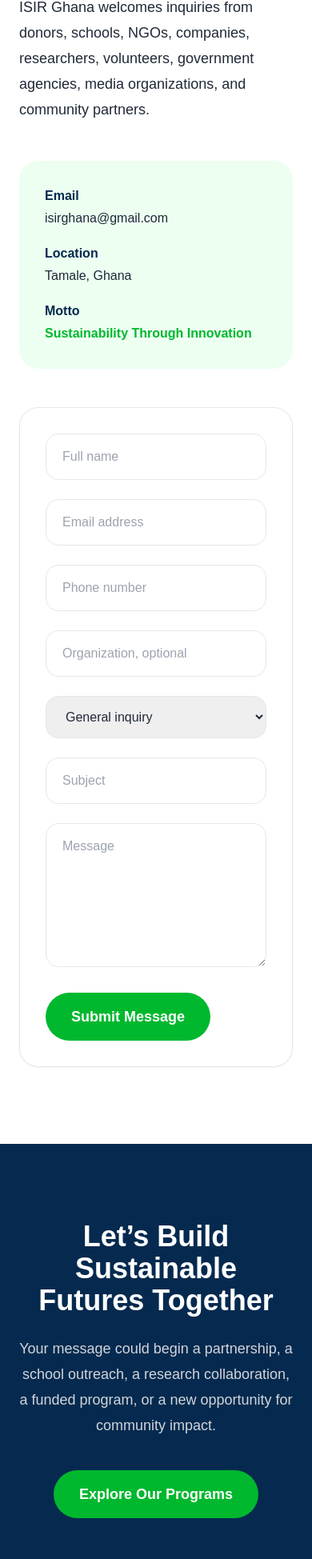
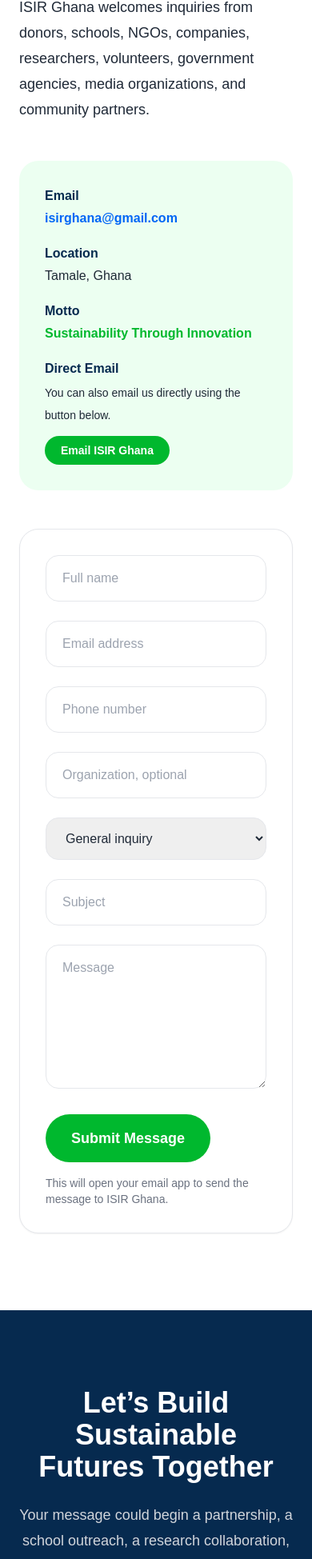
Before and after one commit to rashidasp28/isir-ghana-website, a Next.js app: page /contact in a window 390 px wide. Shown: the part 1460-3409 px from the top of the page at 80% size. Built offline with nearby package versions, Linux system fonts and the light colour scheme.

Commit message:
Improve contact form with mailto action and linked CTA

```diff
--- a/app/contact/page.tsx
+++ b/app/contact/page.tsx
@@ -1,3 +1,4 @@
+import Link from 'next/link'
 import Navbar from '@/components/Navbar'
 import Footer from '@/components/Footer'
 import SectionHeader from '@/components/SectionHeader'
@@ -42,7 +43,7 @@ export default function ContactPage() {
             <div className="bg-lightGreen rounded-3xl p-8 space-y-5">
               <div>
                 <h3 className="font-bold text-darkNavy mb-1">Email</h3>
-                <p className="text-charcoal">isirghana@gmail.com</p>
+                <a href="mailto:isirghana@gmail.com" className="text-primaryBlue font-semibold hover:underline">isirghana@gmail.com</a>
               </div>
               <div>
                 <h3 className="font-bold text-darkNavy mb-1">Location</h3>
@@ -52,22 +53,28 @@ export default function ContactPage() {
                 <h3 className="font-bold text-darkNavy mb-1">Motto</h3>
                 <p className="text-primaryGreen font-semibold">Sustainability Through Innovation</p>
               </div>
+              <div>
+                <h3 className="font-bold text-darkNavy mb-1">Direct Email</h3>
+                <p className="text-charcoal leading-7 text-sm">You can also email us directly using the button below.</p>
+                <a href="mailto:isirghana@gmail.com?subject=Inquiry%20from%20ISIR%20Ghana%20Website" className="inline-flex mt-3 bg-primaryGreen text-white px-5 py-2 rounded-full text-sm font-semibold hover:opacity-90 transition">Email ISIR Ghana</a>
+              </div>
             </div>
           </div>
 
-          <form className="lg:col-span-2 bg-white border border-softGray rounded-3xl p-8 shadow-sm">
+          <form action="mailto:isirghana@gmail.com" method="post" encType="text/plain" className="lg:col-span-2 bg-white border border-softGray rounded-3xl p-8 shadow-sm">
             <div className="grid md:grid-cols-2 gap-6">
-              <input className="border border-softGray rounded-2xl px-5 py-4" placeholder="Full name" />
-              <input className="border border-softGray rounded-2xl px-5 py-4" placeholder="Email address" />
-              <input className="border border-softGray rounded-2xl px-5 py-4" placeholder="Phone number" />
-              <input className="border border-softGray rounded-2xl px-5 py-4" placeholder="Organization, optional" />
-              <select className="border border-softGray rounded-2xl px-5 py-4 md:col-span-2">
+              <input name="Full name" className="border border-softGray rounded-2xl px-5 py-4" placeholder="Full name" />
+              <input name="Email address" className="border border-softGray rounded-2xl px-5 py-4" placeholder="Email address" />
+              <input name="Phone number" className="border border-softGray rounded-2xl px-5 py-4" placeholder="Phone number" />
+              <input name="Organization" className="border border-softGray rounded-2xl px-5 py-4" placeholder="Organization, optional" />
+              <select name="Inquiry type" className="border border-softGray rounded-2xl px-5 py-4 md:col-span-2">
                 {inquiryTypes.map((type) => <option key={type}>{type}</option>)}
               </select>
-              <input className="border border-softGray rounded-2xl px-5 py-4 md:col-span-2" placeholder="Subject" />
-              <textarea className="border border-softGray rounded-2xl px-5 py-4 md:col-span-2 min-h-[180px]" placeholder="Message" />
+              <input name="Subject" className="border border-softGray rounded-2xl px-5 py-4 md:col-span-2" placeholder="Subject" />
+              <textarea name="Message" className="border border-softGray rounded-2xl px-5 py-4 md:col-span-2 min-h-[180px]" placeholder="Message" />
             </div>
-            <button className="mt-8 bg-primaryGreen text-white px-8 py-4 rounded-full font-semibold text-lg">Submit Message</button>
+            <button type="submit" className="mt-8 bg-primaryGreen text-white px-8 py-4 rounded-full font-semibold text-lg">Submit Message</button>
+            <p className="text-sm text-gray-500 mt-4">This will open your email app to send the message to ISIR Ghana.</p>
           </form>
         </div>
       </section>
@@ -76,7 +83,7 @@ export default function ContactPage() {
         <div className="container-width text-center max-w-4xl">
           <h2 className="text-4xl md:text-5xl font-bold mb-6">Let’s Build Sustainable Futures Together</h2>
           <p className="text-lg leading-8 text-gray-300 mb-10">Your message could begin a partnership, a school outreach, a research collaboration, a funded program, or a new opportunity for community impact.</p>
-          <button className="bg-primaryGreen text-white px-8 py-4 rounded-full font-semibold text-lg">Explore Our Programs</button>
+          <Link href="/programs" className="inline-flex bg-primaryGreen text-white px-8 py-4 rounded-full font-semibold text-lg">Explore Our Programs</Link>
         </div>
       </section>
 
```
